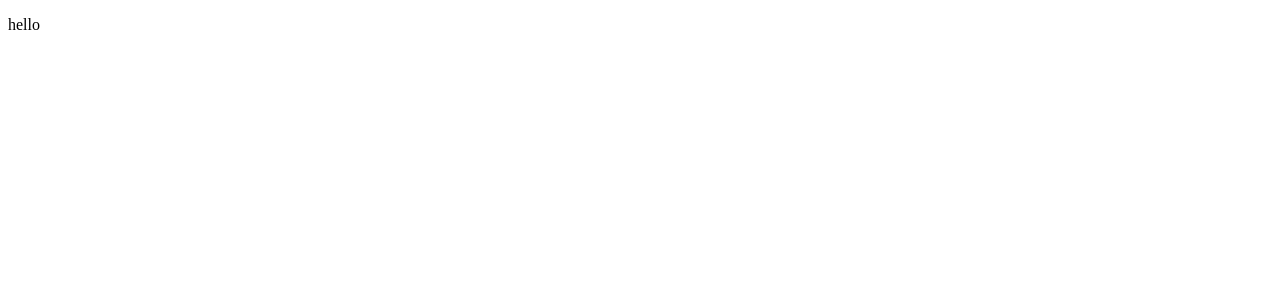
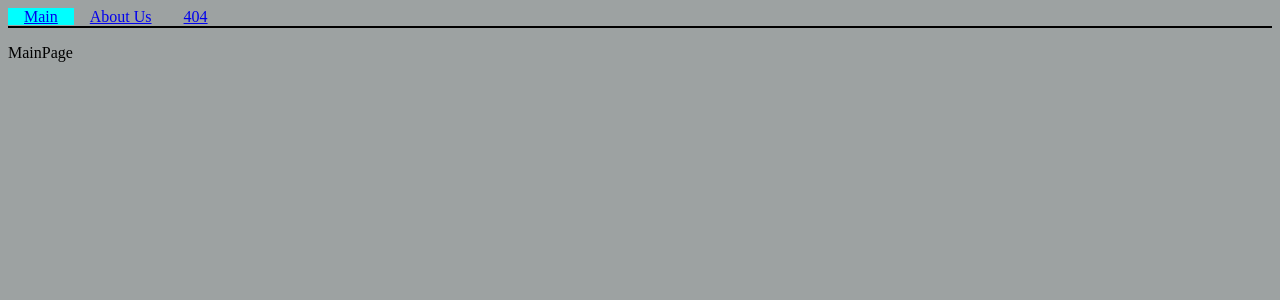
Before and after one commit to SiarheiHa/REACT_RSS_course, a React (Create React App) app in the folder react-course/: page / in a window 1280 px wide. Shown: the top 300 px of the page. Built offline with nearby package versions, Linux system fonts and the light colour scheme.

Commit message:
feat: add header and routes between pages

```diff
--- /dev/null
+++ b/react-course/src/App.scss
@@ -0,0 +1,3 @@
+body {
+  background-color: rgb(157, 162, 162);
+}
--- a/react-course/src/App.tsx
+++ b/react-course/src/App.tsx
@@ -1,7 +1,23 @@
+import Header from 'components/header';
+import { AboutPage, MainPage, NotFoundPage } from 'components/pages';
+import React from 'react';
+import { Route, Routes } from 'react-router-dom';
+
+import './App.scss';
+
 function App() {
   return (
-    <p>hello</p>
-  )
+    <>
+      <Header />
+      <main>
+        <Routes>
+          <Route path="/" element={<MainPage />} />
+          <Route path="about" element={<AboutPage />} />
+          <Route path="*" element={<NotFoundPage />} />
+        </Routes>
+      </main>
+    </>
+  );
 }
 
 export default App;
--- /dev/null
+++ b/react-course/src/components/header/header.scss
@@ -0,0 +1,9 @@
+header {
+  border-bottom: 2px solid #000000;
+  a {
+    padding: 0 1rem;
+  }
+  .active {
+    background-color: aqua;
+  }
+}
--- /dev/null
+++ b/react-course/src/components/header/header.tsx
@@ -0,0 +1,18 @@
+import React from 'react';
+import { NavLink } from 'react-router-dom';
+
+import './header.scss';
+
+const Header = () => {
+  return (
+    <header>
+      <NavLink end to="/">
+        Main
+      </NavLink>
+      <NavLink to="/about">About Us</NavLink>
+      <NavLink to="/404">404</NavLink>
+    </header>
+  );
+};
+
+export default Header;
--- /dev/null
+++ b/react-course/src/components/header/index.tsx
@@ -0,0 +1,2 @@
+import Header from './header';
+export default Header;
--- /dev/null
+++ b/react-course/src/components/pages/about.tsx
@@ -0,0 +1,7 @@
+import React from 'react';
+
+const AboutPage = () => {
+  return <p>AboutPage</p>;
+};
+
+export default AboutPage;
--- /dev/null
+++ b/react-course/src/components/pages/index.tsx
@@ -0,0 +1,5 @@
+import AboutPage from './about';
+import MainPage from './main';
+import NotFoundPage from './notfound';
+
+export { AboutPage, MainPage, NotFoundPage };
--- /dev/null
+++ b/react-course/src/components/pages/main.tsx
@@ -0,0 +1,7 @@
+import React from 'react';
+
+const MainPage = () => {
+  return <p>MainPage</p>;
+};
+
+export default MainPage;
--- /dev/null
+++ b/react-course/src/components/pages/notfound.tsx
@@ -0,0 +1,7 @@
+import React from 'react';
+
+const NotFoundPage = () => {
+  return <p>NotFoundPage</p>;
+};
+
+export default NotFoundPage;
--- a/react-course/src/index.tsx
+++ b/react-course/src/index.tsx
@@ -1,12 +1,13 @@
 import React from 'react';
 import ReactDOM from 'react-dom/client';
+import { BrowserRouter } from 'react-router-dom';
 import App from './App';
 
-const root = ReactDOM.createRoot(
-  document.getElementById('root') as HTMLElement
-);
+const root = ReactDOM.createRoot(document.getElementById('root') as HTMLElement);
 root.render(
   <React.StrictMode>
-    <App />
+    <BrowserRouter>
+      <App />
+    </BrowserRouter>
   </React.StrictMode>
 );
```
